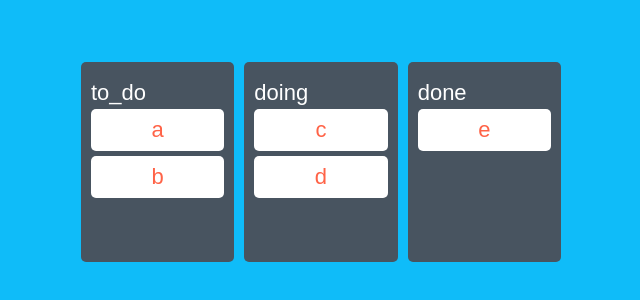
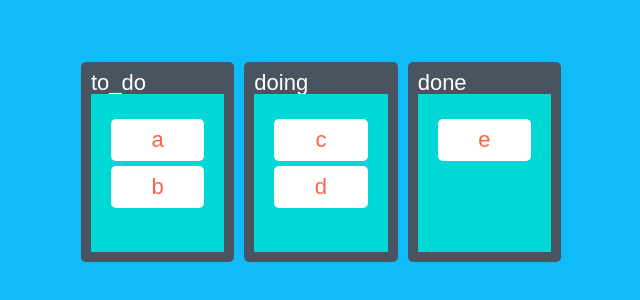
Before and after one commit to Guiwoo/Movie-master, a React (Create React App) app: page / in a window 1280 px wide. Shown: the part 238-538 px from the top of the page, without its empty margins (319-959 px from the left). Built offline with nearby package versions, Linux system fonts and the light colour scheme.

Commit message:
card actions

```diff
--- a/src/component/Board.tsx
+++ b/src/component/Board.tsx
@@ -3,10 +3,12 @@ import styled from "styled-components";
 import DragCard from "./DragCard";
 
 const SBoard = styled.div`
-  padding: 20px 10px;
+  padding: 10px 10px;
   background-color: ${(props) => props.theme.textColor};
   border-radius: 5px;
   min-height: 200px;
+  display: flex;
+  flex-direction: column;
 `;
 
 interface IBoardProps {
@@ -17,20 +19,36 @@ const Title = styled.h2`
   color: white;
   font-size: 22px;
 `;
+const Area = styled.div<{
+  isDraggingOver: boolean;
+  draggingFromThisWith: boolean;
+}>`
+  padding: 20px;
+  background-color: ${(props) => (props.isDraggingOver ? "pink" : "#00d8d6")};
+  opacity: ${(props) => (props.draggingFromThisWith ? 0.6 : 1)};
+  flex-grow: 1;
+`;
 
 const Board = ({ todo, boardId }: IBoardProps) => {
   return (
+    <SBoard>
+      <Title>{boardId}</Title>
       <Droppable droppableId={boardId}>
-      {(provided) => (
-        <SBoard ref={provided.innerRef} {...provided.droppableProps}>
-          <Title>{boardId}</Title>
+        {(provided, snapshot) => (
+          <Area
+            isDraggingOver={snapshot.isDraggingOver}
+            draggingFromThisWith={Boolean(snapshot.draggingFromThisWith)}
+            ref={provided.innerRef}
+            {...provided.droppableProps}
+          >
             {todo.map((e, index) => (
               <DragCard key={e} e={e} index={index} />
             ))}
             {provided.placeholder}
-        </SBoard>
+          </Area>
         )}
       </Droppable>
+    </SBoard>
   );
 };
 
--- a/src/component/DragCard.tsx
+++ b/src/component/DragCard.tsx
@@ -2,14 +2,16 @@ import React from "react";
 import { Draggable } from "react-beautiful-dnd";
 import styled from "styled-components";
 
-const Card = styled.div`
-  background-color: ${(props) => props.theme.cardColor};
+const Card = styled.div<{ isDragging: boolean }>`
+  background-color: ${(props) => (props.isDragging ? "yellow" : "white")};
   border-radius: 5px;
   padding: 10px;
   text-align: center;
   margin: 5px 0px;
   color: tomato;
   font-size: 22px;
+  box-shadow: ${(props) =>
+    props.isDragging ? "0px 2px 5px rgba(20,20,20,0.7)" : null};
 `;
 
 interface IProps {
@@ -20,9 +22,10 @@ interface IProps {
 const DragCard = ({ e, index }: IProps) => {
   return (
     <Draggable key={e} draggableId={e} index={index}>
-      {(pro) => (
+      {(pro, snapshot) => (
         <Card
           ref={pro.innerRef}
+          isDragging={snapshot.isDragging}
           {...pro.draggableProps}
           {...pro.dragHandleProps}
         >
```
Also changed, not shown: 1 other file (tests, documents, lock files or other folders). Lines whose indentation alone changed are shown as unchanged.
